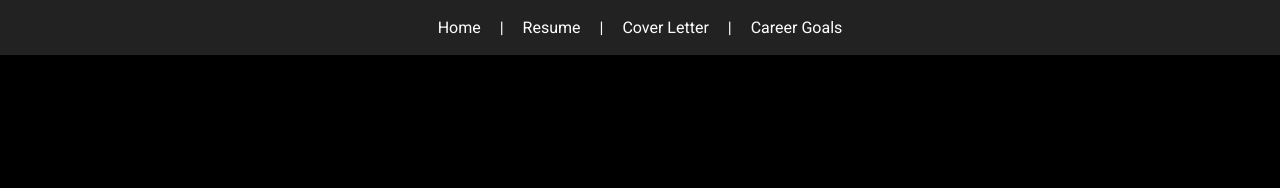
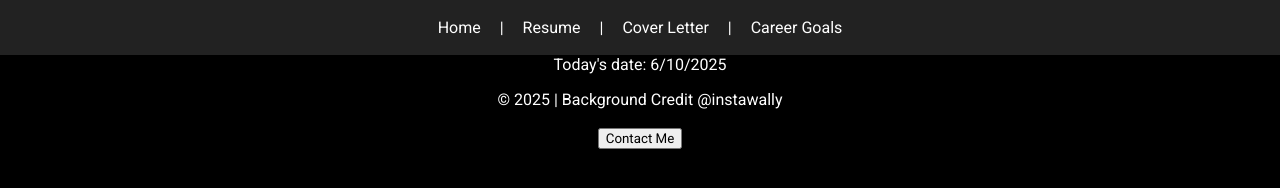
Before and after one commit to hannahwascoding/hannahwascoding.github.io, a plain HTML site: page working.html in a window 1280 px wide. Drawn offline with Linux system fonts and the light colour scheme.

Commit message:
Updated working.html file for page to work properly

```diff
--- a/working.html
+++ b/working.html
@@ -10,5 +10,20 @@
 			<a href="CoverLetter.html">Cover Letter</a> |
 			<a href="CareerGoals.html">Career Goals</a>
 		</nav>
+
+	    <footer>
+            <div id="date"></div>
+            <script>
+                const today = new Date().toLocaleDateString("en-US");
+                document.getElementById("date").innerText = "Today's date: " + today;
+                console.log("Today's date is " + today);
+            </script>
+            <p>&copy; 2025 |
+            <a href="https://www.pexels.com/@instawally/" style="color:white; text-decoration:none">Background Credit @instawally</a><br><br>
+            <a href="mailto:hsvrak1@wgu.edu">
+                <button type="button">Contact Me</button>
+            </a>
+            </p>
+        </footer>
 	</body>
 </html>
```
